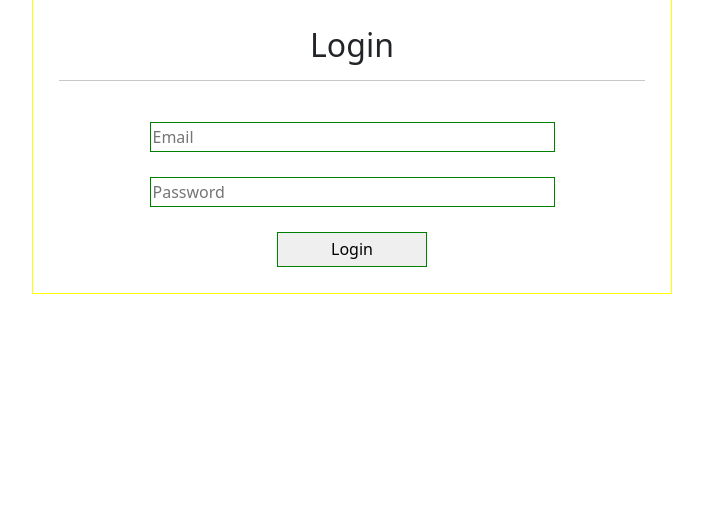
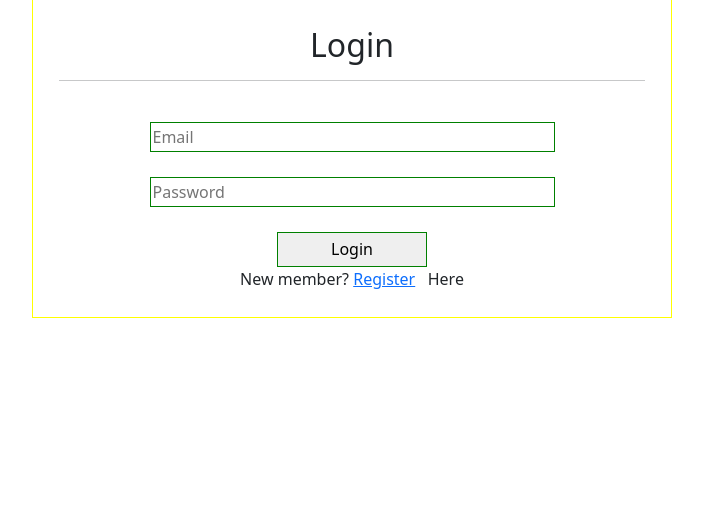
Before and after one commit to emon253/E-Blog, a PHP site: page /includes/dynamic/login.php in a window 1280 px wide. Shown: the part 105-635 px from the top of the page, without its empty margins (288-991 px from the left). Run offline with PHP 8.4, Linux system fonts and the light colour scheme.

Commit message:
Login design added by Mr Chowdhury

```diff
--- a/includes/dynamic/login.php
+++ b/includes/dynamic/login.php
@@ -13,10 +13,13 @@
             <br> <input type="password" placeholder="Password" name="password_field" required>
 
         </div>
+
         <div class="input-box3">
             <input type="submit" value="Login" name="btn_submit">
 
         </div>
+        <span>New member? <a href="../dynamic/signup.php">Register</a> &nbsp; Here</span>
+
 
 
     </form>
--- a/includes/dynamic/signup.php
+++ b/includes/dynamic/signup.php
@@ -21,6 +21,8 @@
                 <input type="submit" value="Submit" name="btn_submit">
 
             </div>
+            <span>Already have an account? <a href="../dynamic/login.php">Login</a></span>
+
 
 
         </form>
```
